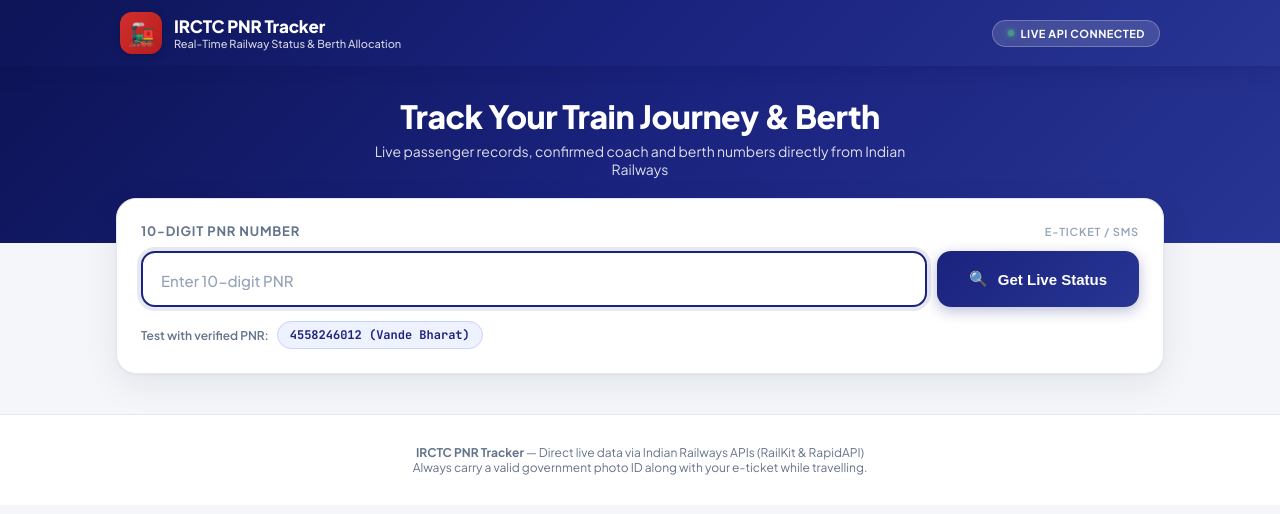
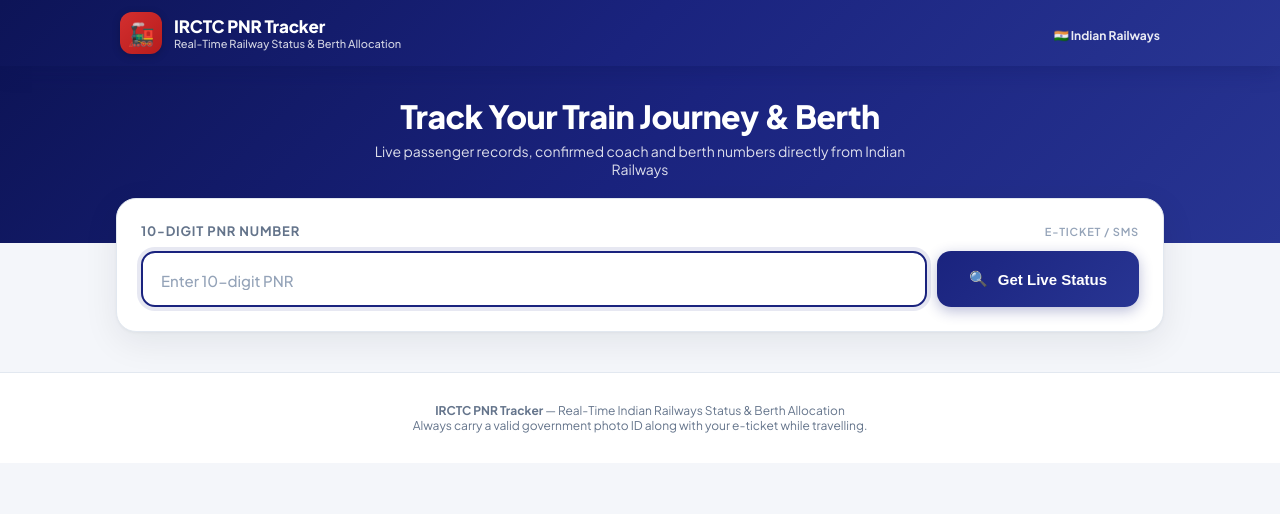
Before and after one commit to muthumanikandanb2005-ux/irctc-pnr-prediction, a website: page index.html in a window 1280 px wide. Drawn offline with Linux system fonts and the light colour scheme.

Commit message:
chore: remove live api connected badge and sample test pill

```diff
--- a/index.html
+++ b/index.html
@@ -560,10 +560,7 @@
       </div>
     </div>
     <div class="header-badge">
-      <div class="header-pill">
-        <span class="live-dot"></span>
-        Live API Connected
-      </div>
+      <span style="font-size:12px;font-weight:700;opacity:0.9">🇮🇳 Indian Railways</span>
     </div>
   </div>
 </header>
@@ -599,12 +596,6 @@
         <span id="btnText">Get Live Status</span>
       </button>
     </div>
-
-    <!-- Quick Test Pills -->
-    <div class="sample-pills">
-      <span class="sample-label">Test with verified PNR:</span>
-      <button class="sample-btn" onclick="testPNR('4558246012')">4558246012 (Vande Bharat)</button>
-    </div>
   </div>
 
   <!-- DYNAMIC CONTENT (Error / Loading / Results) -->
@@ -617,7 +608,7 @@
 
 <!-- FOOTER -->
 <footer class="page-footer">
-  <strong>IRCTC PNR Tracker</strong> — Direct live data via Indian Railways APIs (RailKit &amp; RapidAPI)<br>
+  <strong>IRCTC PNR Tracker</strong> — Real-Time Indian Railways Status &amp; Berth Allocation<br>
   Always carry a valid government photo ID along with your e-ticket while travelling.
 </footer>
 
@@ -637,11 +628,6 @@
 $('pnrInput').addEventListener('keydown', e => {
   if (e.key === 'Enter') fetchLivePNR();
 });
-
-function testPNR(num) {
-  $('pnrInput').value = num;
-  fetchLivePNR();
-}
 
 function setLoading(on) {
   $('searchBtn').disabled = on;
```
